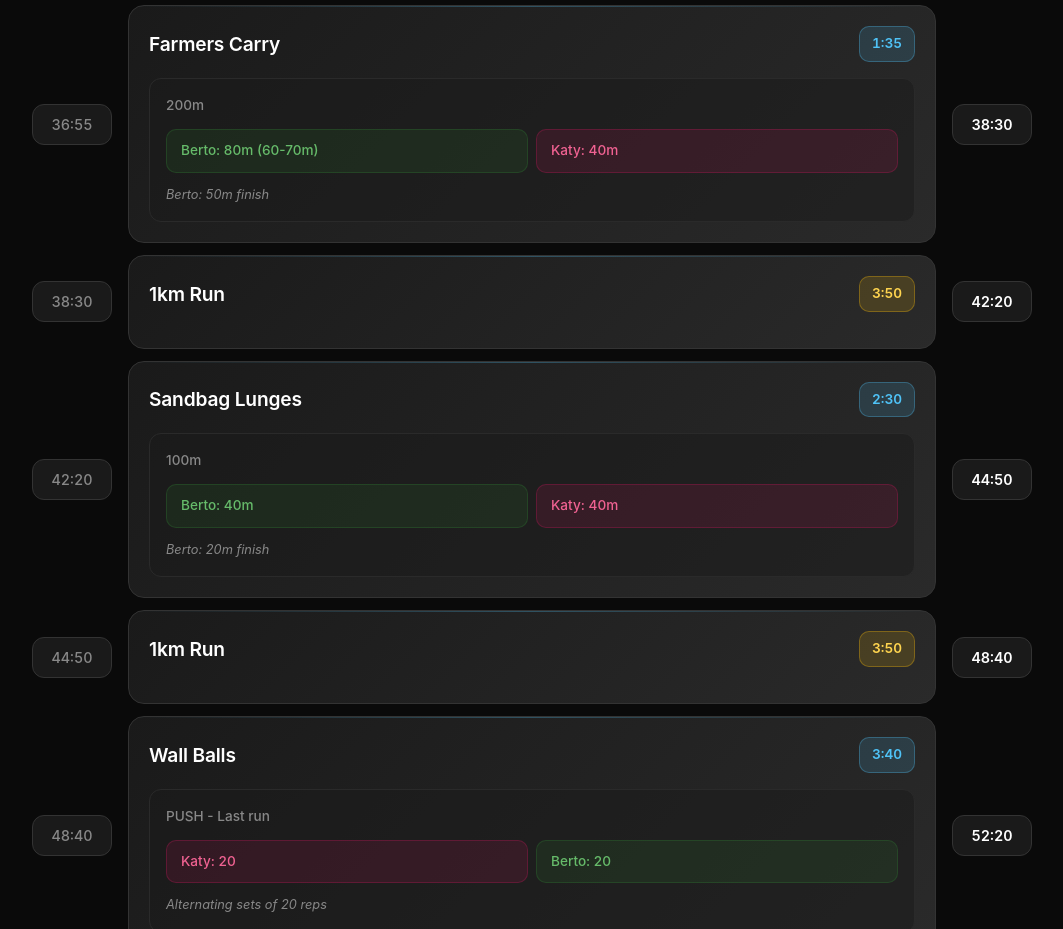
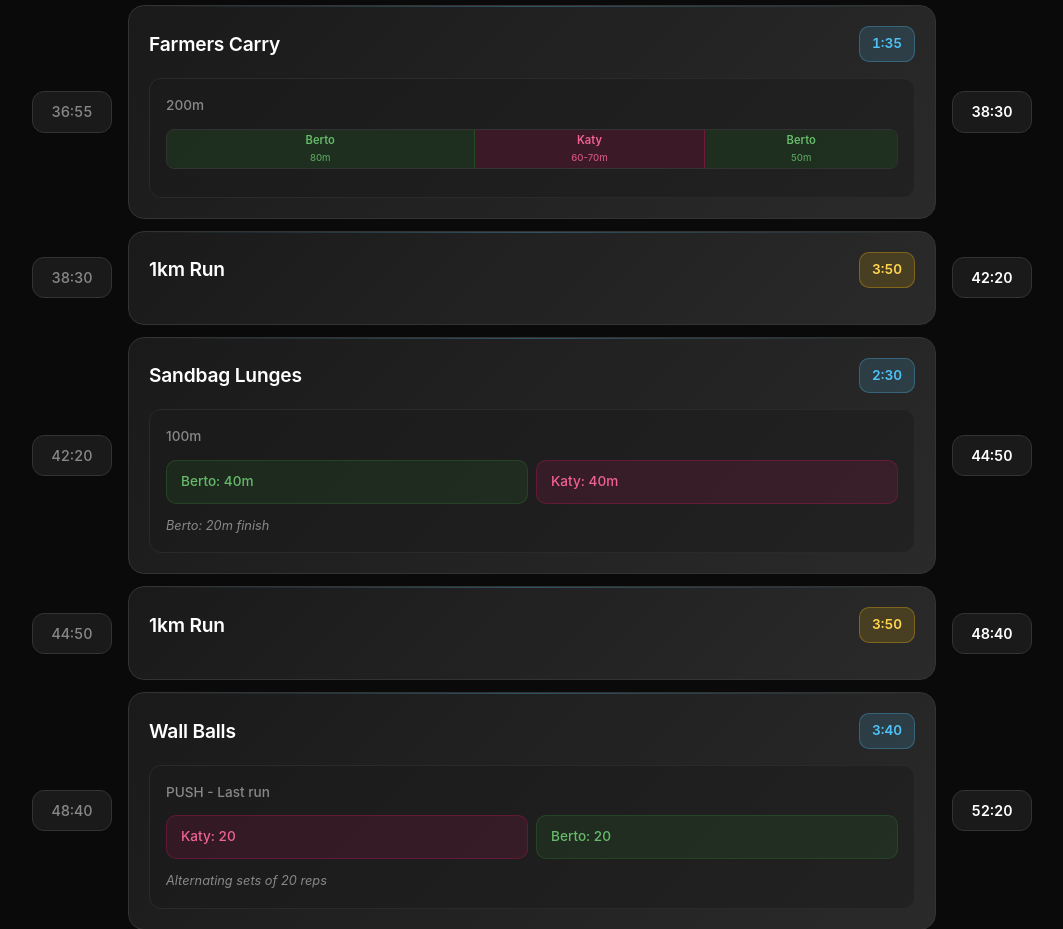
Before and after one commit to bertomill/toronto_hyrox_2025, a plain HTML site: page index.html in a window 1280 px wide. Shown: the part 2080-3009 px from the top of the page, without its empty margins (108-1171 px from the left). Drawn offline with Linux system fonts and the light colour scheme.

Commit message:
🏋️‍♂️ Add visual timeline to Farmers Carry
✅ Updated Farmers Carry to match handwritten notes:
- Visual timeline blocks: Berto: 80m → Katy: 60-70m → Berto: 50m
- Proportional block sizing based on distances
- Consistent with Ski Erg and Rowing visual format

```diff
--- a/index.html
+++ b/index.html
@@ -530,11 +530,22 @@
                     </div>
                     <div class="station-details">
                         <div class="distance-info">200m</div>
-                        <div class="athlete-splits">
-                            <div class="athlete-assignment berto">Berto: 80m (60-70m)</div>
-                            <div class="athlete-assignment katy">Katy: 40m</div>
+                        <div class="timeline-segment">
+                            <div class="timeline-track">
+                                <div class="timeline-block berto-block" style="flex: 2;">
+                                    <div class="timeline-label">Berto</div>
+                                    <div class="timeline-distance">80m</div>
+                                </div>
+                                <div class="timeline-block katy-block" style="flex: 1.5;">
+                                    <div class="timeline-label">Katy</div>
+                                    <div class="timeline-distance">60-70m</div>
+                                </div>
+                                <div class="timeline-block berto-block" style="flex: 1.25;">
+                                    <div class="timeline-label">Berto</div>
+                                    <div class="timeline-distance">50m</div>
+                                </div>
+                            </div>
                         </div>
-                        <div class="special-notes">Berto: 50m finish</div>
                     </div>
                 </div>
                 <div class="cumulative-time">38:30</div>
```
